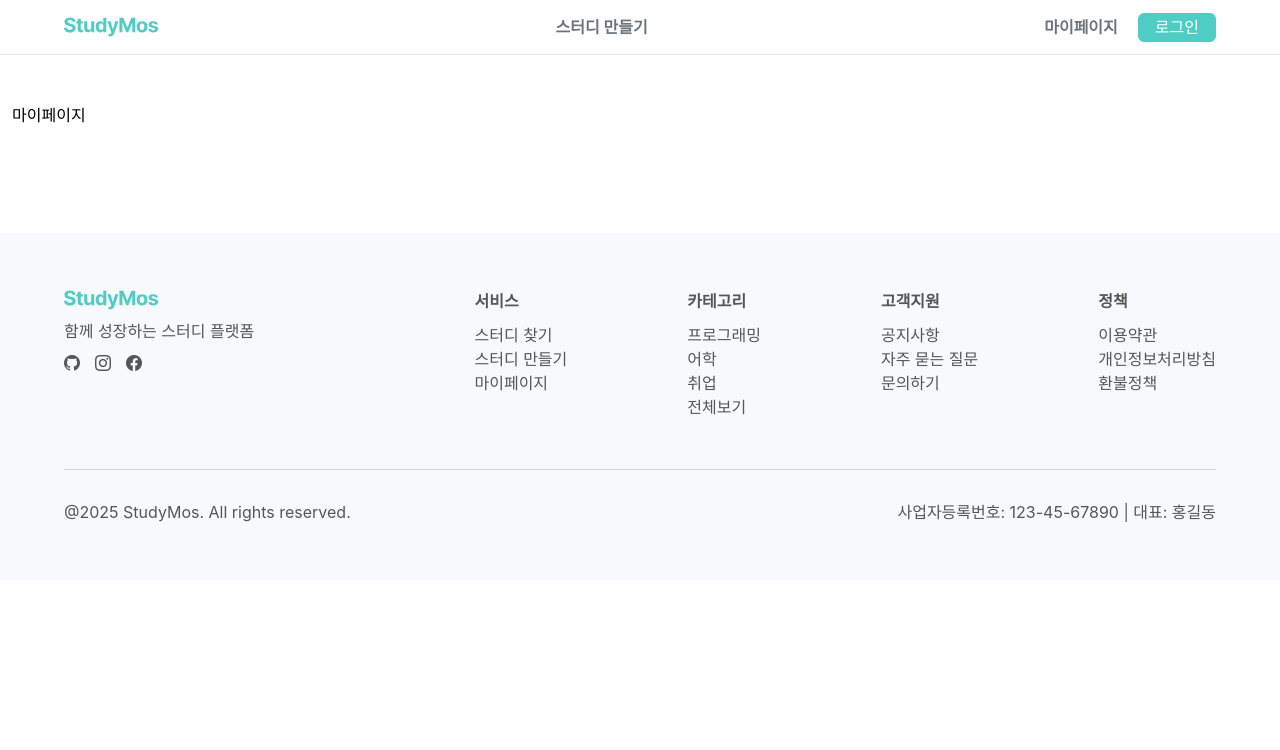
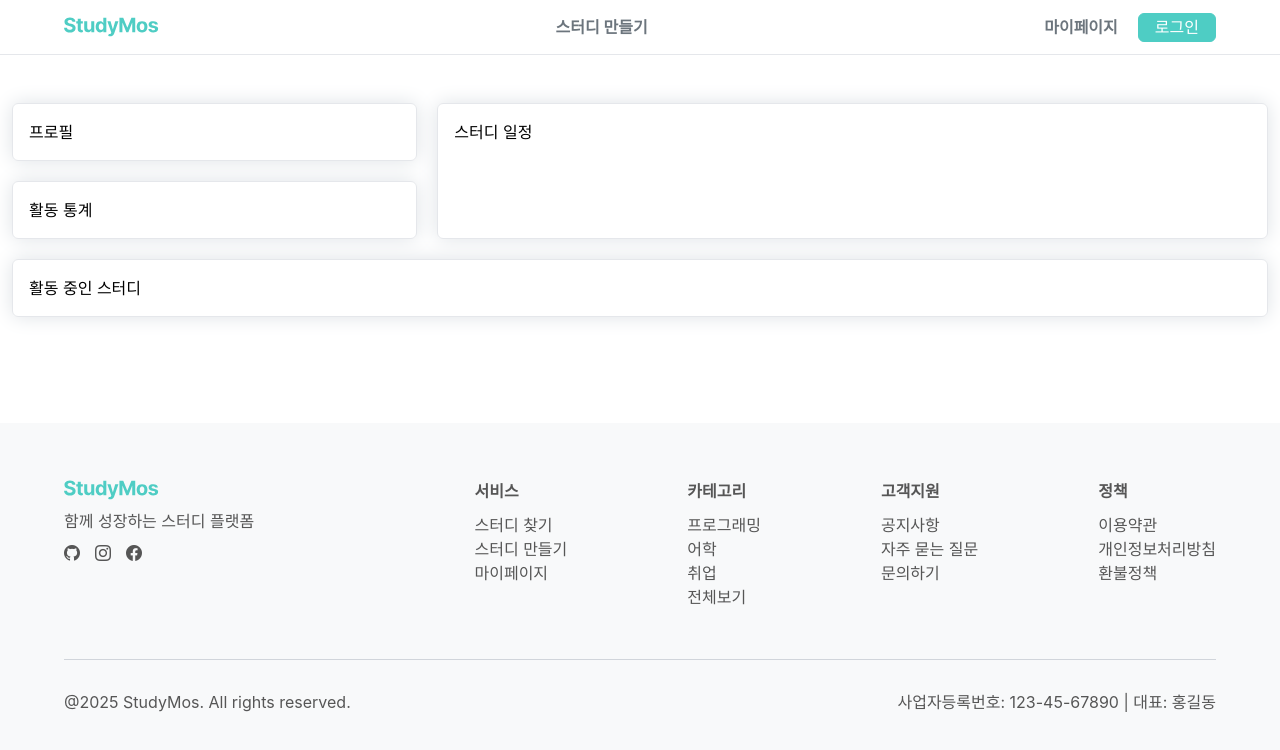
Before and after one commit to project-mos/frontend, a Next.js app: page /mypage in a window 1280 px wide. Shown: the top 750 px of the page. Built offline with nearby package versions, Linux system fonts and the light colour scheme.

Commit message:
🎉 [Feat] : 마이페이지 레이아웃 구성 완료

```diff
--- /dev/null
+++ b/src/app/mypage/components/ActiveStudies.tsx
@@ -0,0 +1,7 @@
+import Card from "@/components/atoms/Card";
+
+const ActiveStudies = () => {
+  return <Card className="col-span-12">활동 중인 스터디</Card>;
+};
+
+export default ActiveStudies;
--- /dev/null
+++ b/src/app/mypage/components/Profile.tsx
@@ -0,0 +1,7 @@
+import Card from "@/components/atoms/Card";
+
+const Profile = () => {
+  return <Card className="h-[50%]">프로필</Card>;
+};
+
+export default Profile;
--- /dev/null
+++ b/src/app/mypage/components/Statistics.tsx
@@ -0,0 +1,7 @@
+import Card from "@/components/atoms/Card";
+
+const Statistics = () => {
+  return <Card className="h-[50%]">활동 통계</Card>;
+};
+
+export default Statistics;
--- /dev/null
+++ b/src/app/mypage/components/StudySchedule.tsx
@@ -0,0 +1,7 @@
+import Card from "@/components/atoms/Card";
+
+const StudySchedule = () => {
+  return <Card className="col-span-8">스터디 일정</Card>;
+};
+
+export default StudySchedule;
--- /dev/null
+++ b/src/app/mypage/layout.tsx
@@ -0,0 +1,12 @@
+import Grid from "@/components/atoms/Grid";
+import React from "react";
+
+const layout = ({ children }: { children: React.ReactNode }) => {
+  return (
+    <Grid cols={12} gap={5}>
+      {children}
+    </Grid>
+  );
+};
+
+export default layout;
--- a/src/app/mypage/page.tsx
+++ b/src/app/mypage/page.tsx
@@ -1,5 +1,19 @@
+import Profile from "./components/Profile";
+import Statistics from "./components/Statistics";
+import StudySchedule from "./components/StudySchedule";
+import ActiveStudies from "./components/ActiveStudies";
+
 const MyPage = () => {
-  return <p>마이페이지</p>;
+  return (
+    <>
+      <div className="col-span-4 flex flex-col gap-5">
+        <Profile />
+        <Statistics />
+      </div>
+      <StudySchedule />
+      <ActiveStudies />
+    </>
+  );
 };
 
 export default MyPage;
```
